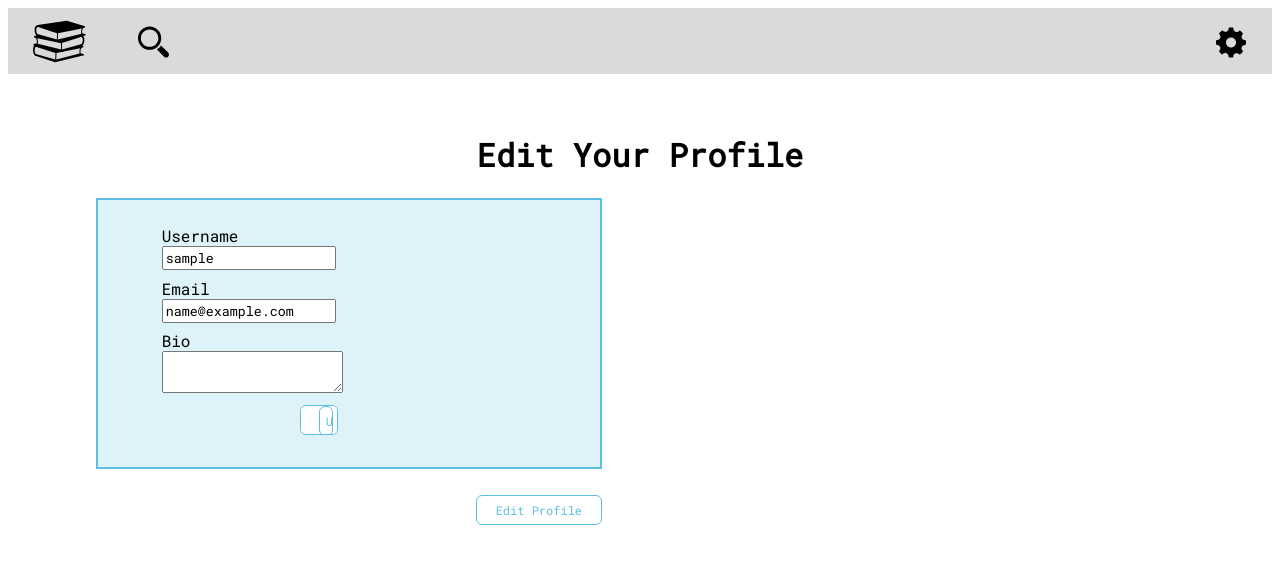
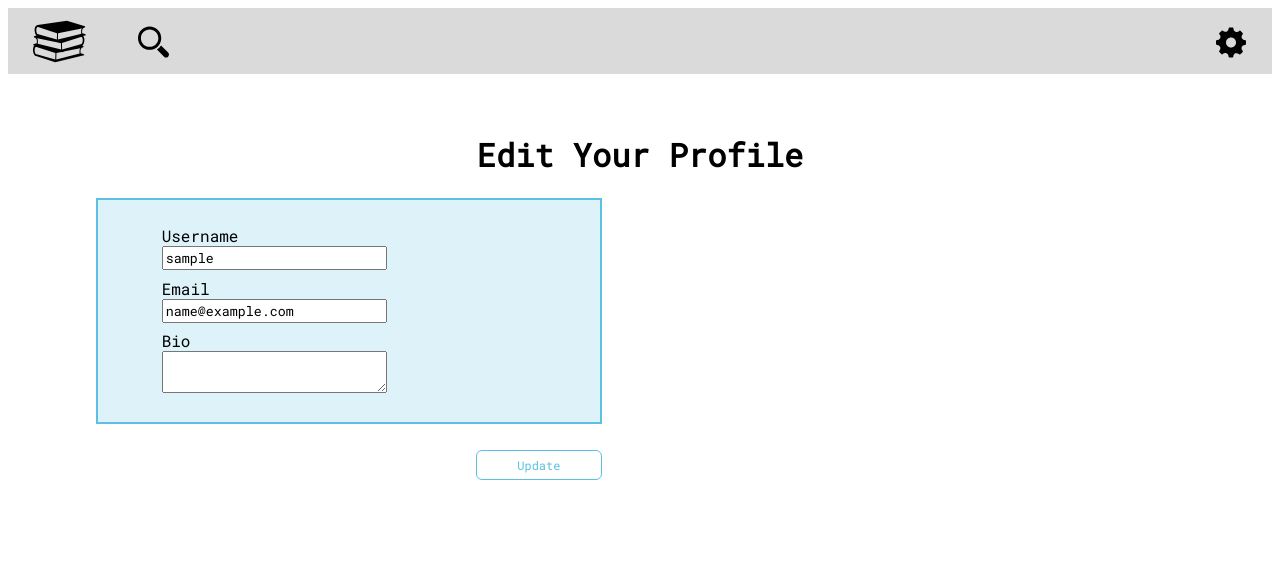
Before and after one commit to sabsterette/texchange, a Flask app: a page that uses flaskblog/templates/editProfile.html in a window 1280 px wide. Shown: the top 564 px of the page. Run offline with Flask 2, Linux system fonts and the light colour scheme; the visitor is signed in with stand-in values (Sample User, id 1); data comes from the database, SQL or seed files in the repository; data that the repository does not hold is empty; some libraries are stand-ins or nearby versions.

Commit message:
edited profile.css and editProfile.html

```diff
--- a/flaskblog/static/profile.css
+++ b/flaskblog/static/profile.css
@@ -93,7 +93,7 @@
 }
 
 .editProfile {
-     /* display: flex; */
+     display: flex;
     justify-content: center;
     align-items: center;
     margin-left: 37%;
@@ -107,6 +107,11 @@
     border: 1px solid #5DBFE2;
     margin-top: 2%;
     margin-bottom: 2%;
+    text-decoration: none;
+    padding-top: 1%;
+    padding-bottom: 1%;
+    padding-left: 1%;
+    padding-right: 1%;
 
 }
 
@@ -121,3 +126,28 @@ a.review {
 a.review:hover {
     color: #5DBFE2;
 }
+
+#email.title-name, #username.title-name, #bio.title-name {
+    width: 60%;
+}
+
+#submit.editProfile {
+    margin-left: 37%;
+    color: #5DBFE2;
+    background:white 100%;
+    text-align: center;
+    font-size: 12px;
+    width: 10%;
+    height: 30px;
+    border-radius: 6px;
+    border: 1px solid #5DBFE2;
+    margin-top: 2%;
+    margin-bottom: 2%;
+    text-decoration: none;
+    padding-top: 0.5%;
+    padding-bottom: 1%;
+    padding-left: 1%;
+    padding-right: 1%;
+
+
+}
--- a/flaskblog/templates/editProfile.html
+++ b/flaskblog/templates/editProfile.html
@@ -100,26 +100,20 @@
                                 {% endif %}
                             </label>
                         </div>
-                        <div class="editProfile">
-                            {{ form.submit(class="editProfile") }}
-                        </div>
+
                     </div>
             </form>
         </div>
 
-        <!-- REVIEWS COLUMN -->
+
 
 
     </div>
 
+    <div>
+            {{ form.submit(class="editProfile") }}
+    </div>
 
-    </div>
-    {% if current_user==user %}
-    <button class="editProfile">Edit Profile</button>
-    {% else %}
-    <a class="review" href="{{ url_for('review', userprofile=user.username) }}">Create a review for
-        {{ user.username }} </a>
-    {% endif %}
 </body>
 
 </html>
```
